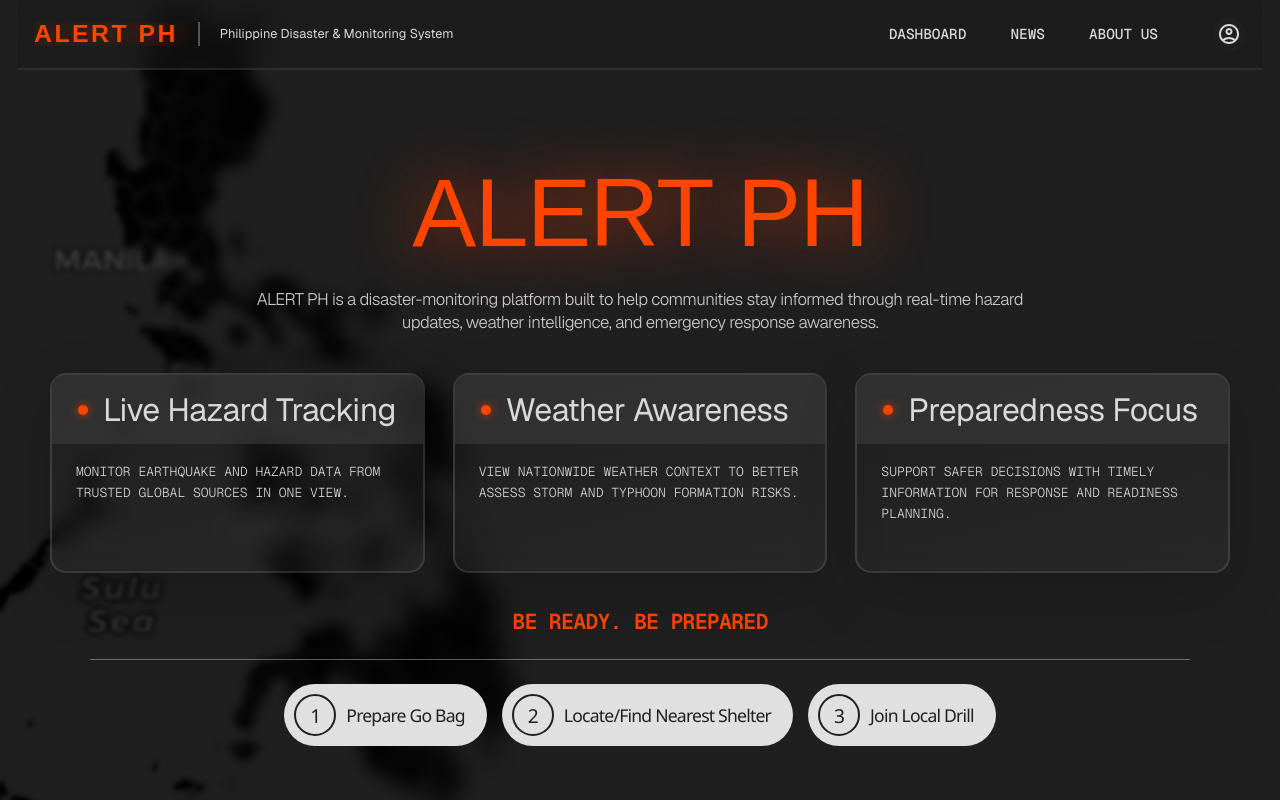
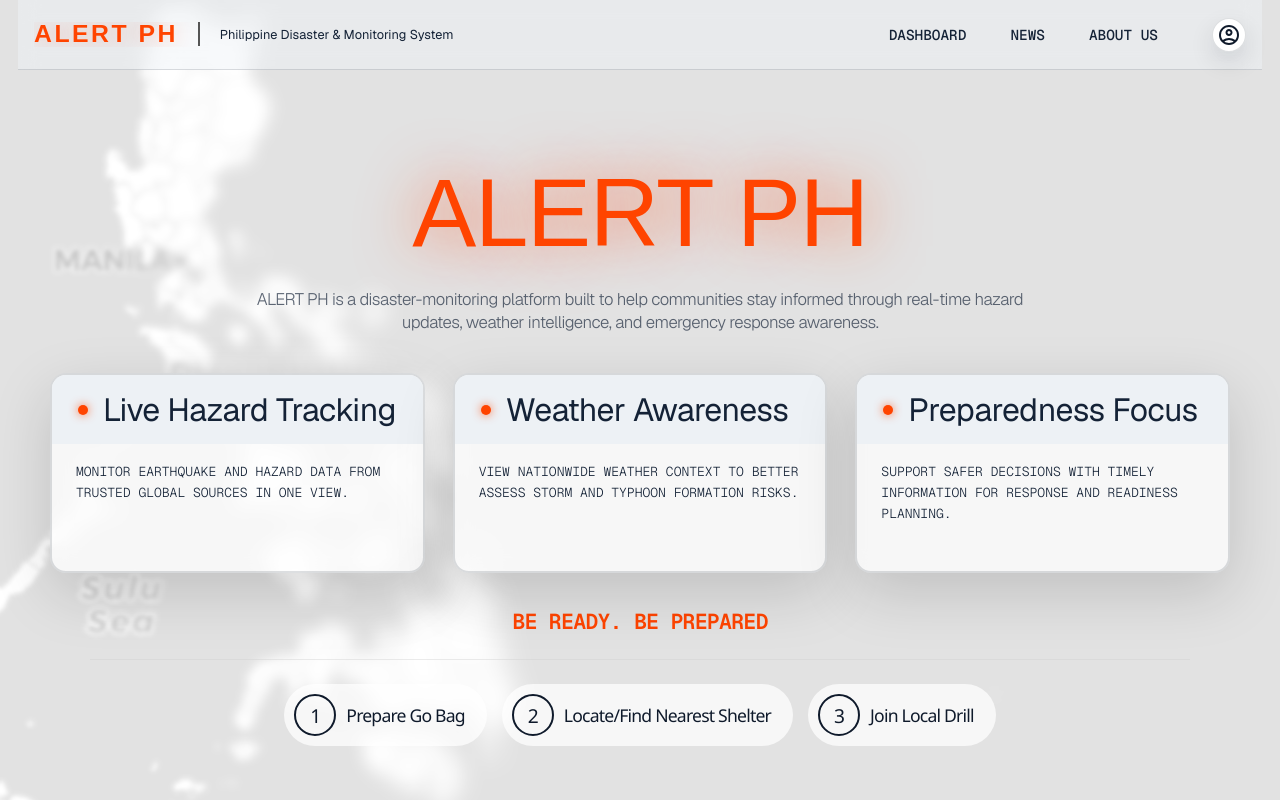
Before and after one commit to LawrenceTanny/SHIELD, a React (Vite) app: page / in a window 1280 px wide. Built offline with nearby package versions, Linux system fonts and the light colour scheme; no server answers; a web font is replaced by a local one.

Commit message:
centralize light theme overrides and mobile theme styling

```diff
--- a/src/Styles/index.css
+++ b/src/Styles/index.css
@@ -1,4 +1,3 @@
-/* SHIELD global resets — app styles live in App.css */
 *,
 *::before,
 *::after {
@@ -8,3 +7,251 @@
 body {
     margin: 0;
 }
+
+body.theme-transition,
+body.theme-transition *,
+body.theme-transition *::before,
+body.theme-transition *::after {
+    transition: background-color 0.38s ease, color 0.38s ease, border-color 0.38s ease, fill 0.38s ease, stroke 0.38s ease, box-shadow 0.38s ease;
+}
+
+body[data-theme="light"] {
+    --bg: #f3f5f7;
+    --surface: #ffffff;
+    --surface2: #edf1f5;
+    --border: rgba(18, 28, 45, 0.14);
+    --accent: #ff4400;
+    --accent-d: rgba(255, 68, 0, 0.12);
+    --accent-g: rgba(255, 68, 0, 0.32);
+    --ink: #142236;
+    --ink2: #0f1a2b;
+    --muted: rgba(20, 34, 54, 0.68);
+    --muted-dark: rgba(20, 34, 54, 0.68);
+    --as-ink: #142236;
+    --as-muted: rgba(20, 34, 54, 0.62);
+    --lm-ink: #142236;
+    --lm-muted: rgba(20, 34, 54, 0.62);
+}
+
+body[data-theme="light"],
+body[data-theme="light"] .main-layout,
+body[data-theme="light"] .dashboard-wrapper,
+body[data-theme="light"] .tab-content {
+    background: var(--bg) !important;
+    color: var(--ink) !important;
+}
+
+body[data-theme="light"] .main-header {
+    border-bottom: 1px solid var(--border) !important;
+    background: rgba(239, 243, 248, 0.46) !important;
+}
+
+body[data-theme="light"] .brand-sub,
+body[data-theme="light"] .tab-btn,
+body[data-theme="light"] .user-hint,
+body[data-theme="light"] .app-footer {
+    color: var(--ink) !important;
+}
+
+body[data-theme="light"] .tab-btn.tab-active,
+body[data-theme="light"] .main-header .nav-btn,
+body[data-theme="light"] .mobile-tab-btn.mobile-tab-active,
+body[data-theme="light"] .as-btn-outline,
+body[data-theme="light"] .ltab--on {
+    background: var(--surface) !important;
+    color: var(--ink2) !important;
+    border: 1px solid var(--border) !important;
+    box-shadow: 0 10px 24px rgba(10, 20, 35, 0.12) !important;
+}
+
+body[data-theme="light"] .mobile-tab-dropdown,
+body[data-theme="light"] .main-header .user-dropdown,
+body[data-theme="light"] .danger-panel,
+body[data-theme="light"] .settings-drawer,
+body[data-theme="light"] .news-report-container,
+body[data-theme="light"] .preparedness-container,
+body[data-theme="light"] .about-us-page,
+body[data-theme="light"] .login-modal,
+body[data-theme="light"] .as-modal,
+body[data-theme="light"] .weather-badge,
+body[data-theme="light"] .map-layer-toggle {
+    background: linear-gradient(166deg, rgba(246, 249, 252, 0.34) 0%, rgba(232, 238, 246, 0.42) 100%) !important;
+    border: 1px solid var(--border) !important;
+    box-shadow: 0 16px 35px rgba(10, 20, 35, 0.12) !important;
+    color: var(--ink) !important;
+}
+
+body[data-theme="light"] .mobile-tab-btn,
+body[data-theme="light"] .main-header .user-dropdown .user-signin-btn,
+body[data-theme="light"] .main-header .user-dropdown .user-acct-btn,
+body[data-theme="light"] .settings-field select,
+body[data-theme="light"] .lf-label select,
+body[data-theme="light"] .lf-label input,
+body[data-theme="light"] .as-field input {
+    background: var(--surface2) !important;
+    border: 1px solid var(--border) !important;
+    color: var(--ink) !important;
+}
+
+body[data-theme="light"] .home-container {
+    background-color: var(--bg) !important;
+    color: var(--ink) !important;
+}
+
+body[data-theme="light"] .home-container::before {
+    background-image: url('/lightbg.png') !important;
+    filter: invert(1) hue-rotate(180deg) saturate(1.05) contrast(1.02);
+}
+
+body[data-theme="light"] .hero-description,
+body[data-theme="light"] .news-item-card p,
+body[data-theme="light"] .side-widget p,
+body[data-theme="light"] .description p,
+body[data-theme="light"] .contact-name,
+body[data-theme="light"] .dev-position,
+body[data-theme="light"] .as-hint,
+body[data-theme="light"] .news-card p,
+body[data-theme="light"] .login-tagline,
+body[data-theme="light"] .as-toggle span {
+    color: var(--muted) !important;
+}
+
+body[data-theme="light"] .scroll-text,
+body[data-theme="light"] .scroll-arrow,
+body[data-theme="light"] .news-header h1,
+body[data-theme="light"] .latest-news .section-header h2,
+body[data-theme="light"] .social-section .section-header h2,
+body[data-theme="light"] .news-item-card h3,
+body[data-theme="light"] .danger-head h2,
+body[data-theme="light"] .settings-head h3,
+body[data-theme="light"] .settings-label,
+body[data-theme="light"] .di-title,
+body[data-theme="light"] .di-meta,
+body[data-theme="light"] .di-source,
+body[data-theme="light"] .side-widget h3,
+body[data-theme="light"] .as-field span,
+body[data-theme="light"] .as-section-title,
+body[data-theme="light"] .lf-label,
+body[data-theme="light"] .toolkit-card,
+body[data-theme="light"] .info-card,
+body[data-theme="light"] .dev-card,
+body[data-theme="light"] .partner-card,
+body[data-theme="light"] .contact-number,
+body[data-theme="light"] .label-guide,
+body[data-theme="light"] .checklist-item {
+    color: var(--ink2) !important;
+}
+
+body[data-theme="light"] .scroll-arrow {
+    fill: #111827 !important;
+}
+
+body[data-theme="light"] .scroll-circle {
+    border-color: #111827 !important;
+}
+
+body[data-theme="light"] .hero-highlight-card,
+body[data-theme="light"] .step-pill,
+body[data-theme="light"] .latest-news,
+body[data-theme="light"] .social-section,
+body[data-theme="light"] .news-item-card,
+body[data-theme="light"] .toolkit-card,
+body[data-theme="light"] .info-card,
+body[data-theme="light"] .dev-card,
+body[data-theme="light"] .partner-card,
+body[data-theme="light"] .danger-item,
+body[data-theme="light"] .danger-item-empty,
+body[data-theme="light"] .filter-item.active {
+    background: rgba(255, 255, 255, 0.72) !important;
+    border-color: var(--border) !important;
+}
+
+body[data-theme="light"] .settings-field select {
+    background: rgba(255, 255, 255, 0.58) !important;
+}
+
+body[data-theme="light"] .hero-highlight-card h3 {
+    background: var(--surface2) !important;
+}
+
+body[data-theme="light"] .latest-news .section-header h2,
+body[data-theme="light"] .social-section .section-header h2 {
+    background: rgba(235, 240, 247, 0.9) !important;
+}
+
+body[data-theme="light"] .news-item-media::after {
+    background: linear-gradient(180deg, rgba(255, 255, 255, 0) 35%, rgba(255, 255, 255, 0.9) 100%) !important;
+}
+
+body[data-theme="light"] .news-card-media::after {
+    background: linear-gradient(to bottom, rgba(255, 255, 255, 0.12) 0%, rgba(20, 34, 54, 0.4) 100%) !important;
+}
+
+body[data-theme="light"] .news-card .news-date,
+body[data-theme="light"] .news-date {
+    color: rgba(20, 34, 54, 0.7) !important;
+}
+
+body[data-theme="light"] .side-widget {
+    border-color: rgba(20, 34, 54, 0.16) !important;
+    border-left-color: rgba(20, 34, 54, 0.16) !important;
+}
+
+body[data-theme="light"] .map-wrap::after {
+    background: rgba(255, 255, 255, 0.22) !important;
+}
+
+body[data-theme="light"] .map-canvas .leaflet-tile-pane {
+    filter: saturate(1.02) hue-rotate(0deg) contrast(1.01) brightness(1.02) !important;
+}
+
+body[data-theme="light"] .cloud-layer--light {
+    filter: grayscale(1) brightness(0.42) contrast(1.45) saturate(0) !important;
+    mix-blend-mode: multiply;
+}
+
+body[data-theme="light"] .weather-icon {
+    background: rgba(16, 24, 39, 0.76) !important;
+    border-radius: 999px;
+    padding: 6px;
+    box-shadow: 0 2px 10px rgba(0, 0, 0, 0.25);
+}
+
+body[data-theme="light"] .latest-news .news-card h3,
+body[data-theme="light"] .latest-news .news-card p,
+body[data-theme="light"] .latest-news .news-date,
+body[data-theme="light"] .latest-news .news-read-more {
+    color: #ffffff !important;
+    text-shadow: 0 1px 6px rgba(0, 0, 0, 0.8);
+}
+
+body[data-theme="light"] .latest-news .news-card-media::after {
+    background: linear-gradient(to bottom, rgba(0, 0, 0, 0.36) 0%, rgba(0, 0, 0, 0.9) 100%) !important;
+}
+
+body[data-theme="light"] .leaflet-control-attribution {
+    background: rgba(255, 255, 255, 0.85) !important;
+    color: rgba(20, 34, 54, 0.78) !important;
+    border: 1px solid var(--border) !important;
+}
+
+body[data-theme="light"] .leaflet-control-attribution a {
+    color: #cc4a26 !important;
+}
+
+body[data-theme="light"] .app-footer {
+    border-top: 1px solid var(--border) !important;
+    background: rgba(255, 255, 255, 0.6) !important;
+}
+
+body[data-theme="light"] .dashboard-settings-btn {
+    background: rgba(31, 31, 31, 0.42) !important;
+    border-color: rgba(31, 31, 31, 0.52) !important;
+    color: #f3f4f6 !important;
+}
+
+body[data-theme="light"] .dashboard-settings-btn:hover {
+    background: rgba(31, 31, 31, 0.58) !important;
+    border-color: rgba(31, 31, 31, 0.68) !important;
+    color: #ffffff !important;
+}
```
